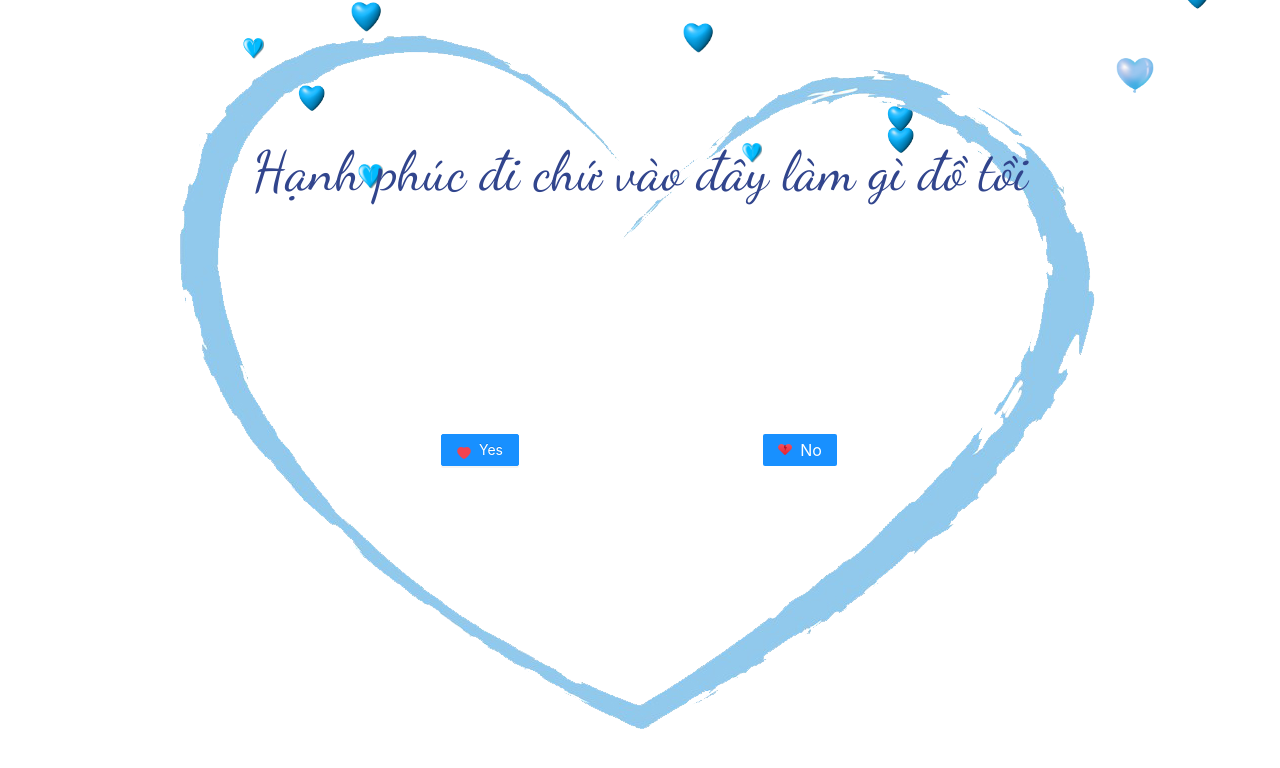
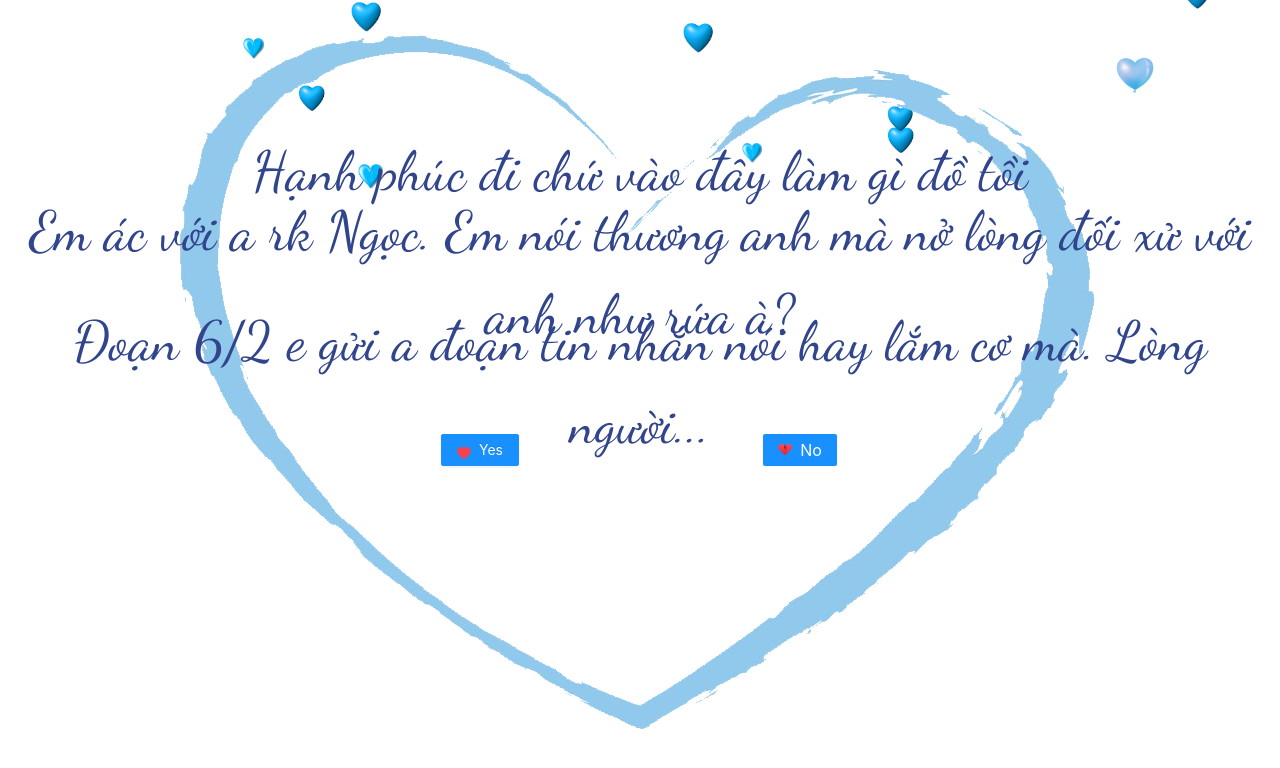
Before and after one commit to thanhquy1105/LoveWeb, a React (Create React App) app in the folder client/: page / in a window 1280 px wide. Shown: the top 768 px of the page. Built offline with nearby package versions, Linux system fonts and the light colour scheme.

Commit message:
Update Question.js

```diff
--- a/client/src/Components/Question.js
+++ b/client/src/Components/Question.js
@@ -55,6 +55,13 @@ class Question extends React.Component {
           <div>
             <div className="question" style={{ width: "100%" }}>
               Hạnh phúc đi chứ vào đây làm gì đồ tồi
+            </div>
+            <div className="question1" style={{ width: "100%" }}>
+              Em ác với a rk Ngọc. Em nói thương anh mà nở lòng đối xử với anh
+              như rứa à?
+            </div>
+            <div className="question2" style={{ width: "100%" }}>
+              Đoạn 6/2 e gửi a đoạn tin nhắn nói hay lắm cơ mà. Lòng người...
             </div>
             {/* <div className="question" style={{ width: "100%" }}>
               I love you. Do you love me?
```
